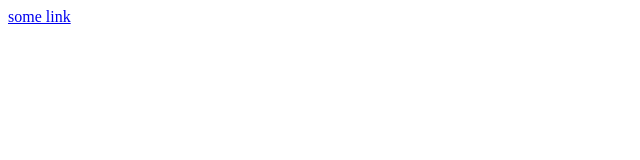
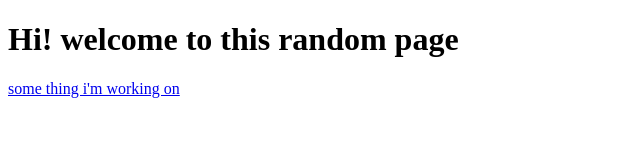
Before and after one commit to aruu/aruu.github.io, a plain HTML site: page index.html in a window 1280 px wide. Shown: the whole page, without its empty margins (0-640 px from the left). Drawn offline with Linux system fonts and the light colour scheme.

Commit message:
Added some basic content

```diff
--- a/index.html
+++ b/index.html
@@ -1,4 +1,10 @@
-
-
-
-<a href="/request-cal">some link</a>
+<!DOCTYPE HTML>
+<html>
+<head>
+	<title>why are you looking up here? who even reads this nowadays?</title>
+</head>
+<body>
+	<h1>Hi! welcome to this random page</h1>
+	<a href="/request-cal">some thing i'm working on</a>
+</body>
+</html>
```
